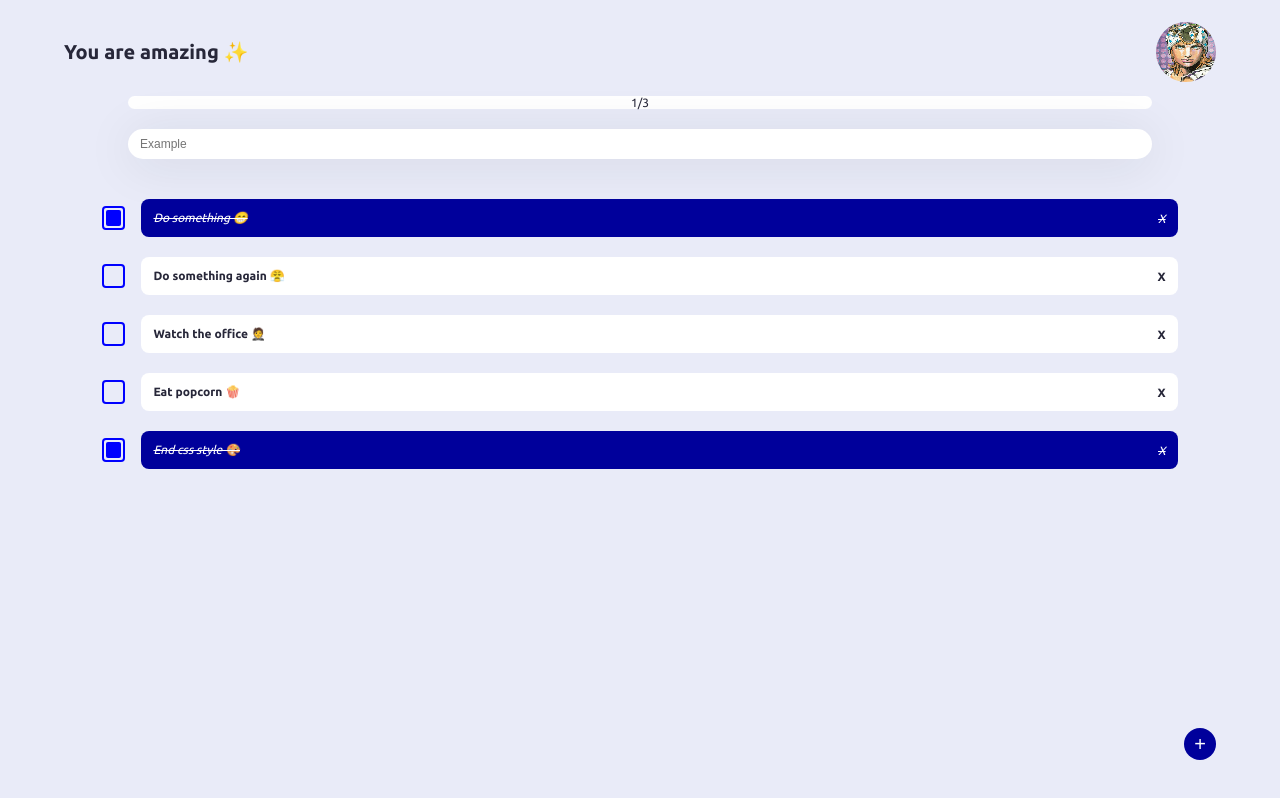
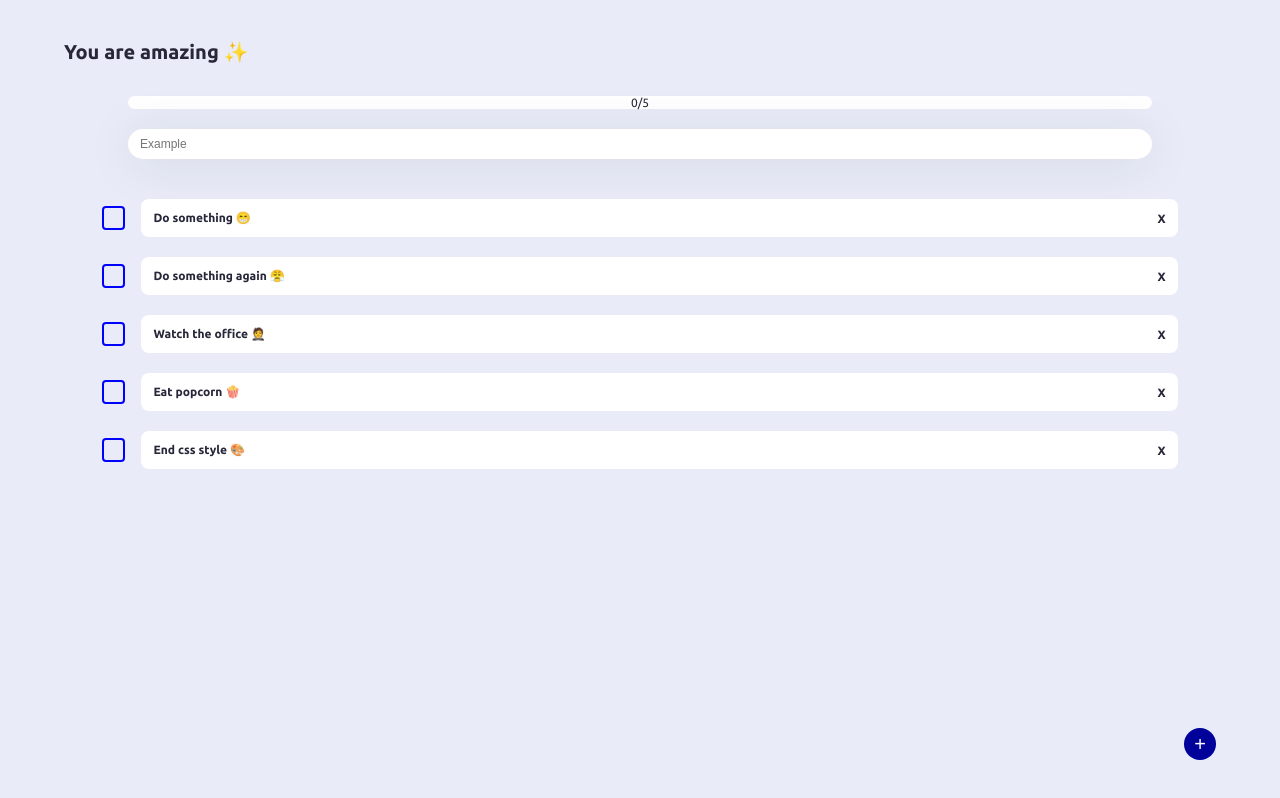
Before and after one commit to CoffeeAndPastel/Todo-React-App, a React (Create React App) app: page / in a window 1280 px wide. Built offline with nearby package versions, Linux system fonts and the light colour scheme.

Commit message:
Class 10 search

```diff
--- a/src/App.js
+++ b/src/App.js
@@ -8,21 +8,45 @@ import { TodoList } from "./TodoList";
 import { TodoSearch } from "./TodoSearch";
 
 
-const todos = [
-  { text: 'Do something 😁', completed: true},
+const defaultTodos = [
+  { text: 'Do something 😁', completed: false},
   { text: 'Do something again 😤', completed: false},
   { text: 'Watch the office 🤵', completed: false},
   { text: 'Eat popcorn 🍿', completed: false},
-  { text: 'End css style 🎨', completed: true},
+  { text: 'End css style 🎨', completed: false},
 ]
 
 function App() {
+  const [todos, setTodos] = React.useState(defaultTodos)
+  const [searchValue, setSearchValue] = React.useState('');
+
+  const completedTodos = todos.filter(todo => !!todo.completed).length;
+  const totalTodos = todos.length;
+
+  let searchedTodos = [];
+
+  if(!searchValue.length >= 1){
+    searchedTodos = todos;
+  }else{
+    searchedTodos = todos.filter(todo => {
+      const todoText = todo.text.toLocaleLowerCase();
+      const searchText = searchValue.toLocaleLowerCase();
+      return todoText.includes(searchText)
+    })
+  }
+
   return (
     <>
-      <TodoCounter />
-      <TodoSearch />
+      <TodoCounter
+        total={totalTodos}
+        completed={completedTodos}
+      />
+      <TodoSearch
+        searchValue={searchValue}
+        setSearchValue={setSearchValue}
+      />
       <TodoList>
-        {todos.map(todo => (
+        {searchedTodos.map(todo => (
           <TodoItem key={todo.text} text={todo.text} completed={todo.completed}/>
         ))}
       </TodoList>
--- a/src/TodoCounter.js
+++ b/src/TodoCounter.js
@@ -2,15 +2,15 @@ import React from "react";
 import './TodoCounter.css';
 import perfil from './perfil.jpg';
 
-function TodoCounter(){
+function TodoCounter({total,completed}){
     return(
       <header className="TodoCounter">
         <div className="TodoCounter_data">
           <p>You are amazing ✨</p>
-          <img src={perfil}/>
+          {/* <img src={perfil}/> */}
         </div>
         <div className="TodoCounter_bar">
-          <p>1/3</p>
+          <p>{completed}/{total}</p>
         </div>
       </header>
     );
--- a/src/TodoSearch.js
+++ b/src/TodoSearch.js
@@ -1,12 +1,9 @@
 import React from "react";
 import './TodoSearch.css'
 
-function TodoSearch(){
-    const [searchValue, setSearchValue] = React.useState('');
-
+function TodoSearch({searchValue, setSearchValue}){
     const onSearchValueChange = (event) => {
         setSearchValue(event.target.value);
-        console.log(searchValue)
     }
     return(
         <input
```
